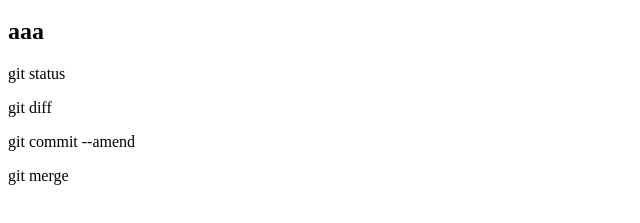
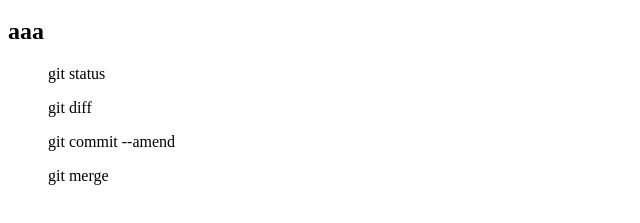
Before and after one commit to ryouya85/git_tutorial_back, a plain HTML site: page index.html in a window 1280 px wide. Shown: the part 57-280 px from the top of the page, without its empty margins (0-640 px from the left). Drawn offline with Linux system fonts and the light colour scheme.

Commit message:
Update index.html

```diff
--- a/index.html
+++ b/index.html
@@ -1,6 +1,8 @@
 <h1>gitチュートリアル</h1>
 <h2>aaa</h2>
+<dir class="commit">
 <p>git status</p>
 <p>git diff</p>
 <p>git commit --amend<p/>
 <p>git merge</p>
+</dir>
```
